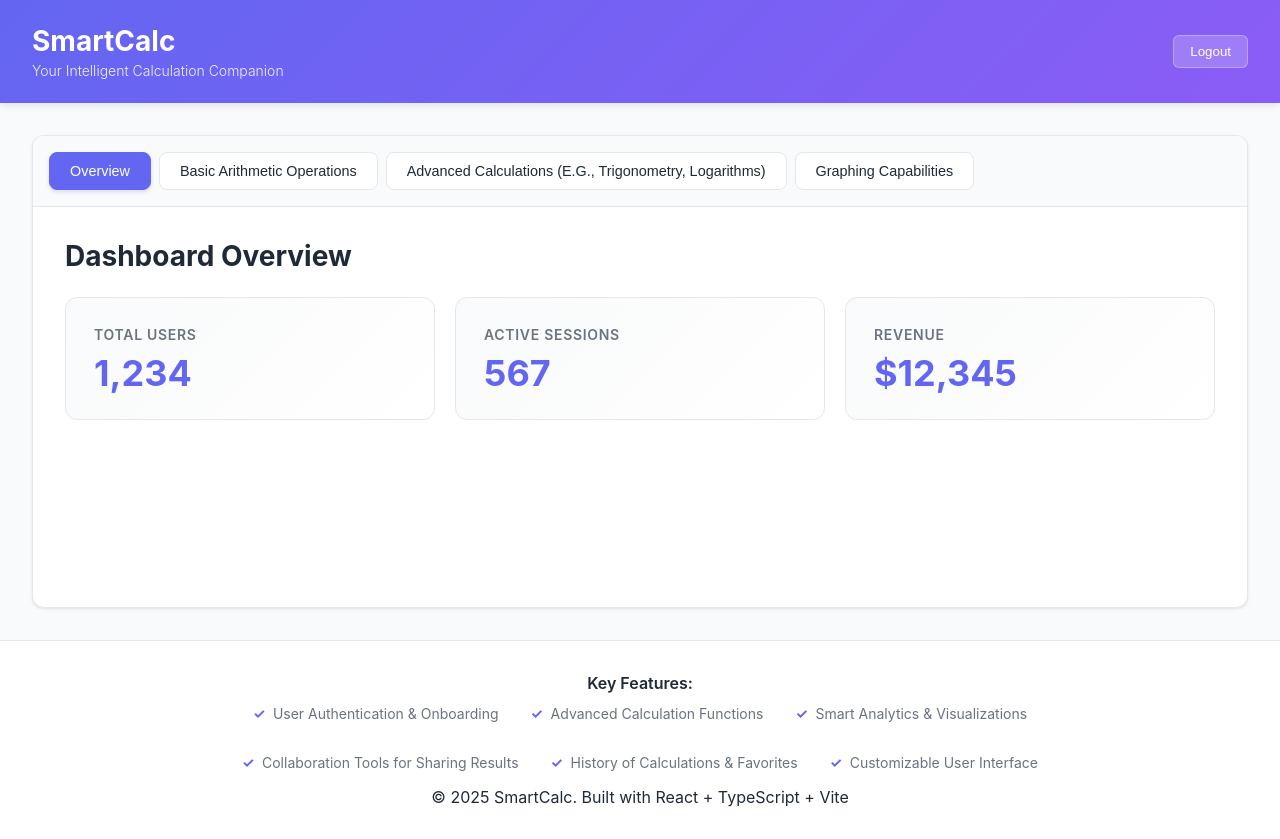
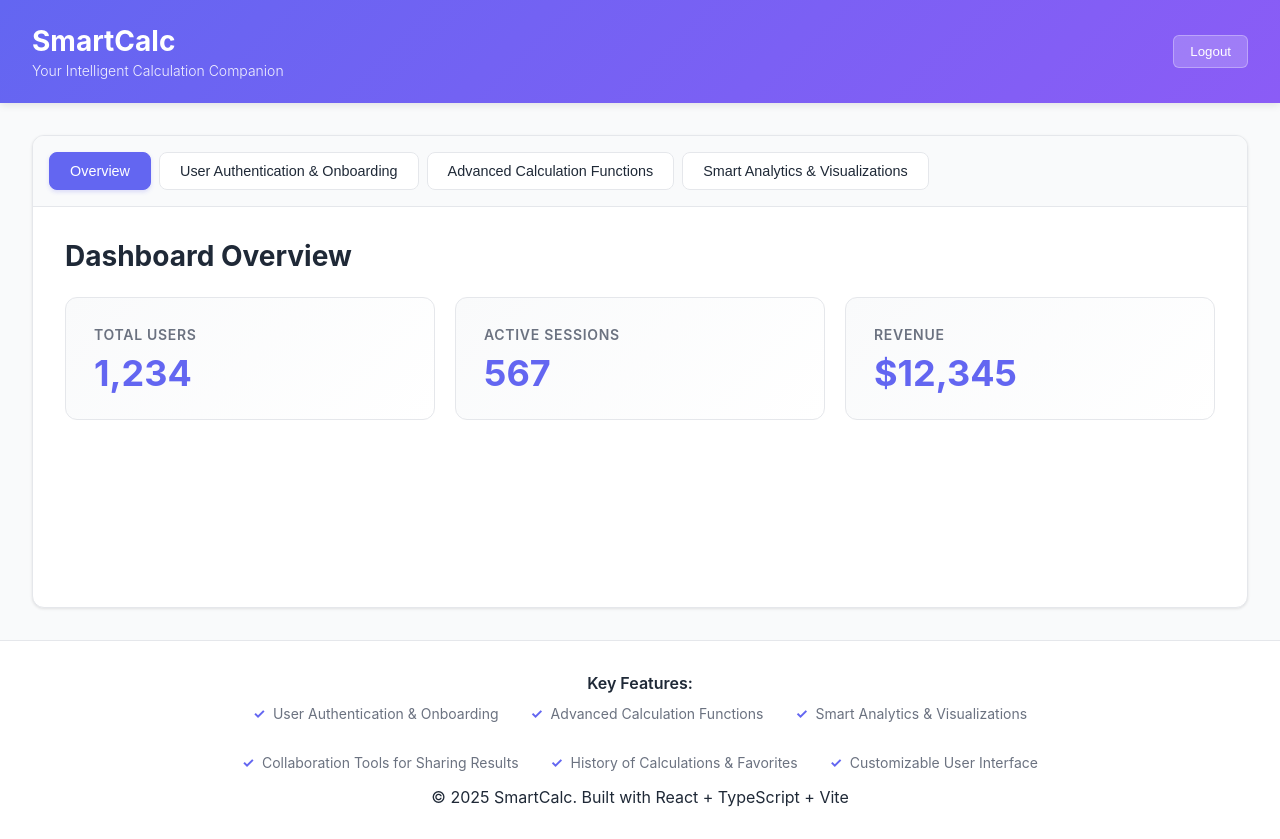
Before and after one commit to playworks93/smartcalc-landing-app, a React (Vite) app: page / in a window 1280 px wide. Both pictures are taken after typing "name@example.com", "Sample123" into the empty fields and a click on the button "Sign In". Built offline with nearby package versions, Linux system fonts and the light colour scheme.

Commit message:
Add src/components/Dashboard.tsx

```diff
--- a/src/components/Dashboard.tsx
+++ b/src/components/Dashboard.tsx
@@ -15,22 +15,22 @@ const Dashboard = (props: DashboardProps) => {
           Overview
         </button>
         <button
-          className={activeTab === 'basic_arithmetic_operations' ? 'active' : ''}
-          onClick={() => setActiveTab('basic_arithmetic_operations')}
+          className={activeTab === 'user_authentication_&_onboarding' ? 'active' : ''}
+          onClick={() => setActiveTab('user_authentication_&_onboarding')}
         >
-          Basic Arithmetic Operations
+          User Authentication & Onboarding
         </button>
         <button
-          className={activeTab === 'advanced_calculations_(e.g.,_trigonometry,_logarithms)' ? 'active' : ''}
-          onClick={() => setActiveTab('advanced_calculations_(e.g.,_trigonometry,_logarithms)')}
+          className={activeTab === 'advanced_calculation_functions' ? 'active' : ''}
+          onClick={() => setActiveTab('advanced_calculation_functions')}
         >
-          Advanced Calculations (E.G., Trigonometry, Logarithms)
+          Advanced Calculation Functions
         </button>
         <button
-          className={activeTab === 'graphing_capabilities' ? 'active' : ''}
-          onClick={() => setActiveTab('graphing_capabilities')}
+          className={activeTab === 'smart_analytics_&_visualizations' ? 'active' : ''}
+          onClick={() => setActiveTab('smart_analytics_&_visualizations')}
         >
-          Graphing Capabilities
+          Smart Analytics & Visualizations
         </button>
       </nav>
 
@@ -55,24 +55,24 @@ const Dashboard = (props: DashboardProps) => {
           </div>
         )}
 
-        {activeTab === 'basic_arithmetic_operations' && (
+        {activeTab === 'user_authentication_&_onboarding' && (
           <div className="tab-content">
-            <h2>Basic Arithmetic Operations</h2>
-            <p>Manage your basic arithmetic operations here.</p>
+            <h2>User Authentication & Onboarding</h2>
+            <p>Manage your user authentication & onboarding here.</p>
           </div>
         )}
 
-        {activeTab === 'advanced_calculations_(e.g.,_trigonometry,_logarithms)' && (
+        {activeTab === 'advanced_calculation_functions' && (
           <div className="tab-content">
-            <h2>Advanced Calculations (e.g., Trigonometry, Logarithms)</h2>
-            <p>Manage your advanced calculations (e.g., trigonometry, logarithms) here.</p>
+            <h2>Advanced Calculation Functions</h2>
+            <p>Manage your advanced calculation functions here.</p>
           </div>
         )}
 
-        {activeTab === 'graphing_capabilities' && (
+        {activeTab === 'smart_analytics_&_visualizations' && (
           <div className="tab-content">
-            <h2>Graphing Capabilities</h2>
-            <p>Manage your graphing capabilities here.</p>
+            <h2>Smart Analytics & Visualizations</h2>
+            <p>Manage your smart analytics & visualizations here.</p>
           </div>
         )}
       </div>
```
